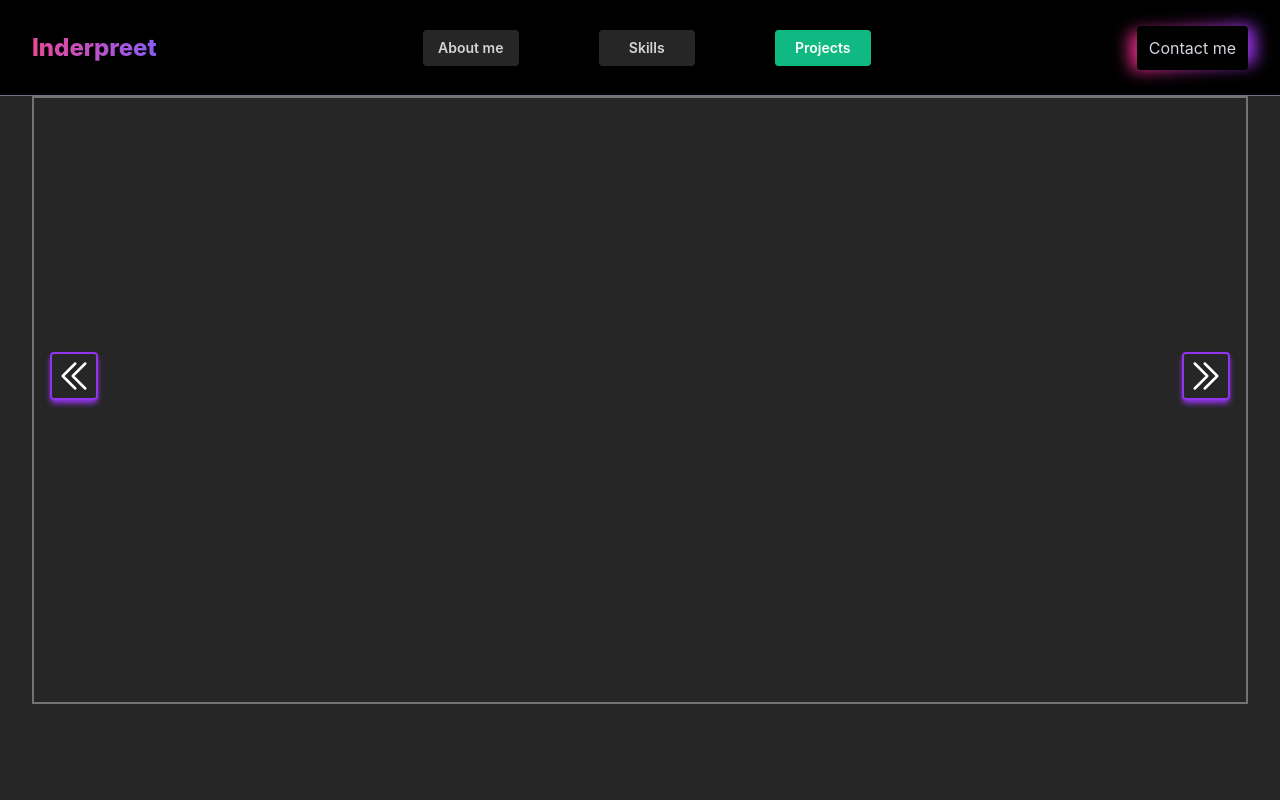
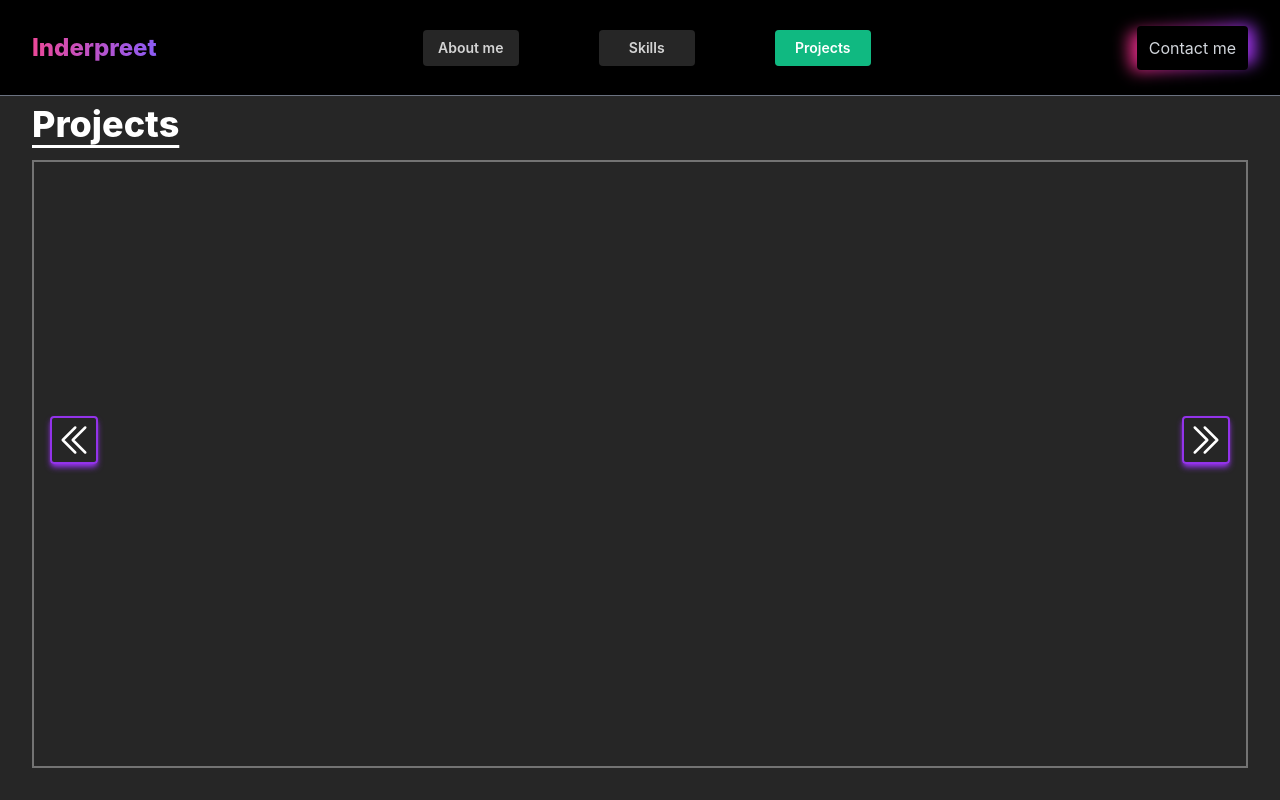
Before and after one commit to Inderpreet-React/portfolio, a React (Create React App) app: page /projects in a window 1280 px wide. Built offline with nearby package versions, Linux system fonts and the light colour scheme.

Commit message:
fixed padding

```diff
--- a/src/components/Projects.js
+++ b/src/components/Projects.js
@@ -6,7 +6,7 @@ import {
 
 export default function Projects() {
 	return (
-		<div className="flex h-screen w-full flex-col gap-4 bg-neutral-800 p-4 pt-24 text-white md:p-8 md:pb-24">
+		<div className="flex h-screen w-full flex-col gap-4 bg-neutral-800 p-4 pt-24 text-white md:p-8 md:pt-24">
 			<h1 className="mt-2 text-4xl font-extrabold underline underline-offset-8">
 				Projects
 			</h1>
```
